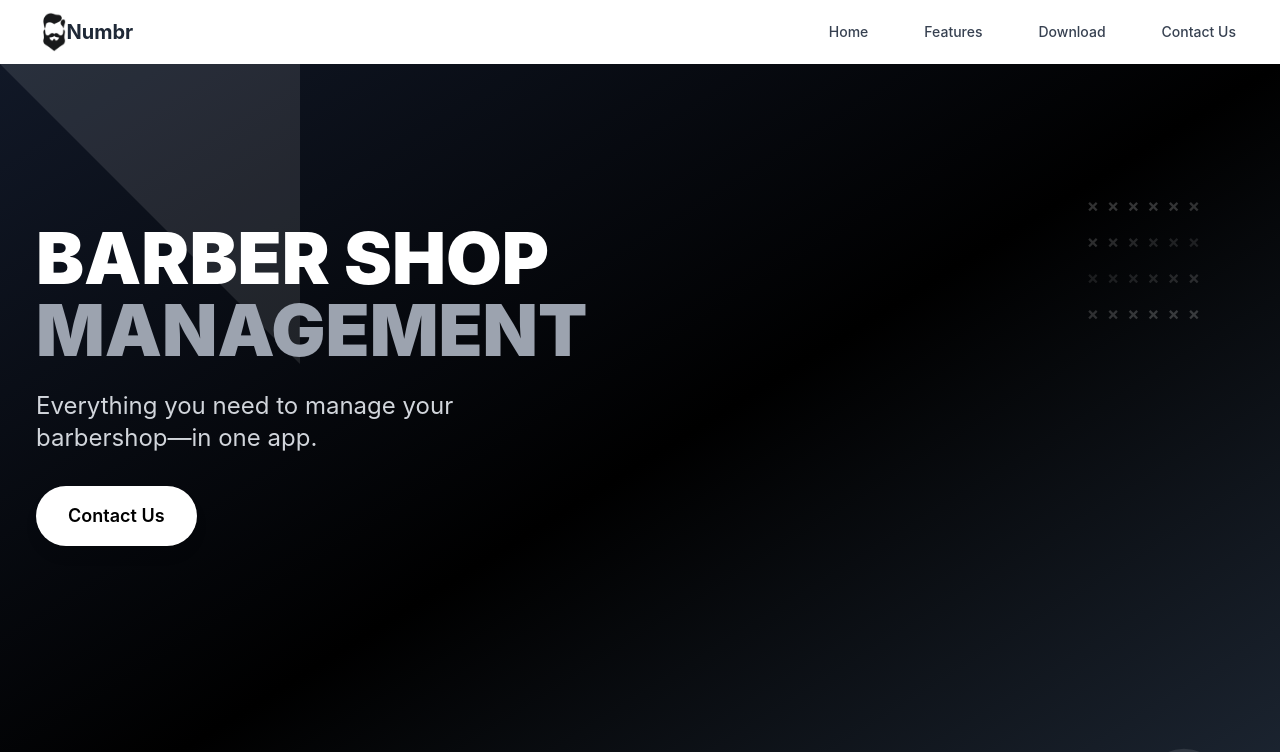
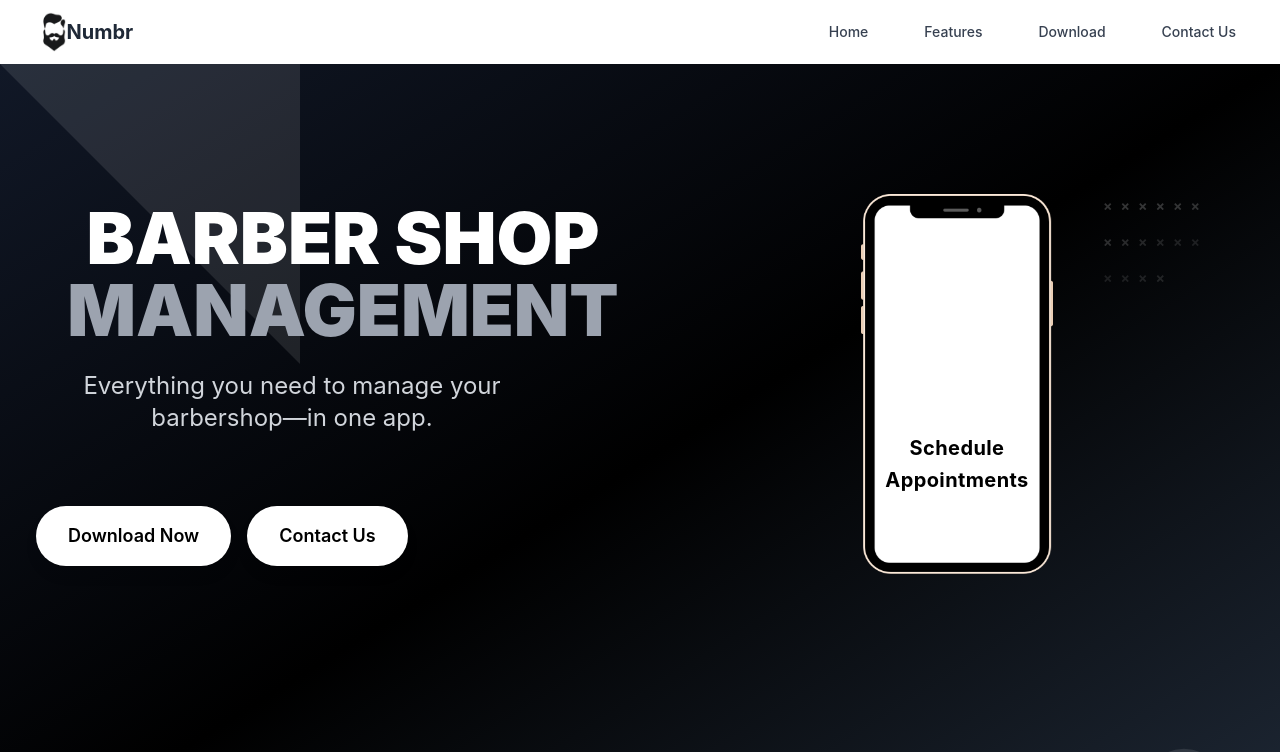
Before and after one commit to himanshuu932/Numbr-admin, a React (Create React App) app in the folder client/: page / in a window 1280 px wide. Shown: the top 752 px of the page. Built offline with nearby package versions, Linux system fonts and the light colour scheme.

Commit message:
hero section enhanced

```diff
--- a/client/src/general/Hero.jsx
+++ b/client/src/general/Hero.jsx
@@ -3,31 +3,85 @@
 import { useState, useEffect } from "react"
 
 const slides = [
-  { src: "/icon2.png", caption: "Schedule Appointments" },
-  { src: "/icon2.png", caption: "Manage Payments" },
-  { src: "/icon2.png", caption: "Customer Profiles" },
-  { src: "/icon2.png", caption: "Track Reviews" },
-  { src: "/icon2.png", caption: "Analytics Dashboard" },
-  { src: "/icon2.png", caption: "Team Collaboration" },
+  {
+    src: "/icon2.png",
+    caption: "Schedule Appointments",
+    lines: ["Schedule", "Appointments"],
+  },
+  {
+    src: "/icon2.png",
+    caption: "Manage Payments",
+    lines: ["Manage", "Payments"],
+  },
+  {
+    src: "/icon2.png",
+    caption: "Customer Profiles",
+    lines: ["Customer", "Profiles"],
+  },
+  {
+    src: "/icon2.png",
+    caption: "Track Reviews",
+    lines: ["Track", "Reviews"],
+  },
+  {
+    src: "/icon2.png",
+    caption: "Analytics Dashboard",
+    lines: ["Analytics", "Dashboard"],
+  },
+  {
+    src: "/icon2.png",
+    caption: "Team Collaboration",
+    lines: ["Team", "Collaboration"],
+  },
 ]
 
 export default function HeroSection() {
   const [hoveredButton, setHoveredButton] = useState(null)
   const [current, setCurrent] = useState(0)
   const [animationPhase, setAnimationPhase] = useState("entering")
-  const [showText, setShowText] = useState(false)
+  const [showFirstLine, setShowFirstLine] = useState(false)
+  const [showSecondLine, setShowSecondLine] = useState(false)
+  const [firstLineComplete, setFirstLineComplete] = useState(false)
+
+  // Set document title for React.js
+  useEffect(() => {
+    document.title = "Barber Shop Management - Todo lo que necesitas para gestionar tu barbería"
+
+    // Set meta description
+    const metaDescription = document.querySelector('meta[name="description"]')
+    if (metaDescription) {
+      metaDescription.setAttribute("content", "Gestión completa de barbería en una sola aplicación")
+    } else {
+      const meta = document.createElement("meta")
+      meta.name = "description"
+      meta.content = "Gestión completa de barbería en una sola aplicación"
+      document.getElementsByTagName("head")[0].appendChild(meta)
+    }
+  }, [])
 
   useEffect(() => {
     setAnimationPhase("entering")
-    setShowText(false)
+    setShowFirstLine(false)
+    setShowSecondLine(false)
+    setFirstLineComplete(false)
 
     const enterDuration = 1500
-    const pauseDuration = 2000
+    const pauseDuration = 3000 // Increased to accommodate two-line typing
     const exitDuration = 1500
 
-    const textTimer = setTimeout(() => {
-      setShowText(true)
+    // Start first line typing when phone reaches center
+    const firstLineTimer = setTimeout(() => {
+      setShowFirstLine(true)
     }, enterDuration / 2)
+
+    // Start second line typing after first line completes
+    const secondLineTimer = setTimeout(
+      () => {
+        setFirstLineComplete(true)
+        setShowSecondLine(true)
+      },
+      enterDuration / 2 + 1200,
+    ) // 1.2s for first line to complete
 
     const pauseTimer = setTimeout(() => {
       setAnimationPhase("paused")
@@ -48,7 +102,8 @@ export default function HeroSection() {
     )
 
     return () => {
-      clearTimeout(textTimer)
+      clearTimeout(firstLineTimer)
+      clearTimeout(secondLineTimer)
       clearTimeout(pauseTimer)
       clearTimeout(exitTimer)
       clearTimeout(nextTimer)
@@ -65,20 +120,21 @@ export default function HeroSection() {
   }
 
   return (
-    <section className="relative bg-black text-white max-h-screen overflow-hidden">
+    <>
+      <section className="relative bg-black text-white min-h-screen overflow-hidden">
         {/* Enhanced Background with Gradients */}
         <div className="absolute inset-0 bg-gradient-to-br from-gray-900 via-black to-gray-800"></div>
 
         {/* Diagonal Edge */}
-      <div className="absolute top-0 left-0 w-0 h-0 border-l-[300px] border-l-transparent border-t-[300px] border-t-white opacity-10"></div>
+        <div className="absolute top-0 left-0 w-0 h-0 border-l-[200px] md:border-l-[300px] border-l-transparent border-t-[200px] md:border-t-[300px] border-t-white opacity-10"></div>
 
         {/* Decorative X Clusters */}
-      <div className="absolute top-32 right-20 opacity-20">
-        <div className="grid grid-cols-6 gap-2">
-          {Array.from({ length: 24 }).map((_, i) => (
+        <div className="absolute top-16 md:top-32 right-10 md:right-20 opacity-20">
+          <div className="grid grid-cols-4 md:grid-cols-6 gap-1 md:gap-2">
+            {Array.from({ length: 16 }).map((_, i) => (
               <div
                 key={i}
-              className="text-white text-lg font-bold animate-pulse"
+                className="text-white text-sm md:text-lg font-bold animate-pulse"
                 style={{ animationDelay: `${i * 0.1}s` }}
               >
                 ×
@@ -88,7 +144,7 @@ export default function HeroSection() {
         </div>
 
         {/* Diagonal Drip Shapes */}
-      <div className="absolute bottom-0 right-0 w-96 h-96 opacity-10">
+        <div className="absolute bottom-0 right-0 w-48 h-48 md:w-96 md:h-96 opacity-10">
           <svg viewBox="0 0 200 200" className="w-full h-full">
             <path d="M0,200 Q50,120 100,200 Q150,80 200,200 L200,200 L0,200 Z" fill="white" />
             <path d="M20,200 Q70,140 120,200 Q170,100 200,200" fill="none" stroke="white" strokeWidth="2" />
@@ -96,24 +152,38 @@ export default function HeroSection() {
         </div>
 
         {/* Main Content Container */}
-      <div className="relative z-10 container mx-auto px-4 flex flex-col lg:flex-row items-center justify-between min-h-screen py-12">
+        <div className="relative z-10 container mx-auto px-4 flex flex-col lg:flex-row items-center justify-between min-h-screen py-4 md:py-8">
           {/* Left Side - Content */}
-        <div className="flex flex-col justify-center flex-1 max-w-2xl mb-40 ml-5">
+          <div className="flex flex-col justify-center flex-1 max-w-2xl mb-4 lg:mb-40 ml-0 lg:ml-5 text-center lg:text-left order-2 lg:order-1">
             {/* Main Headline */}
-          <h1 className="text-5xl md:text-7xl font-black leading-none mb-6">
+            <h1 className="text-4xl sm:text-5xl md:text-6xl lg:text-7xl font-black leading-none mb-3 md:mb-6">
               BARBER SHOP
               <br />
               <span className="text-gray-400">MANAGEMENT</span>
             </h1>
 
-          <p className="text-xl md:text-2xl text-gray-300 mb-8 max-w-lg">
+            <p className="text-lg sm:text-xl md:text-2xl lg:text-2xl text-gray-300 mb-6 md:mb-10 max-w-lg mx-auto lg:mx-0">
               Everything you need to manage your barbershop—in one app.
             </p>
 
+            {/* Button Container */}
+            <div className="flex flex-row gap-2 sm:gap-4 items-center justify-center lg:justify-start mt-4 md:mt-8">
               <button
-            className={`px-8 py-4 rounded-full text-lg font-semibold transition-all duration-300 shadow-lg w-fit ${
+                className={`px-4 sm:px-6 md:px-8 py-3 md:py-4 rounded-full text-base md:text-lg font-semibold transition-all duration-300 shadow-lg w-auto flex-1 sm:flex-none sm:w-fit ${
+                  hoveredButton === "download"
+                    ? "bg-black text-white border-2 border-white shadow-white/20 scale-105"
+                    : "bg-white text-black hover:bg-gray-100 hover:shadow-xl"
+                }`}
+                onMouseEnter={() => setHoveredButton("download")}
+                onMouseLeave={() => setHoveredButton(null)}
+              >
+                Download Now
+              </button>
+
+              <button
+                className={`px-4 sm:px-6 md:px-8 py-3 md:py-4 rounded-full text-base md:text-lg font-semibold transition-all duration-300 shadow-lg w-auto flex-1 sm:flex-none sm:w-fit ${
                   hoveredButton === "contact"
-                ? "bg-black text-white border-2 border-white shadow-white/20"
+                    ? "bg-black text-white border-2 border-white shadow-white/20 scale-105"
                     : "bg-white text-black hover:bg-gray-100 hover:shadow-xl"
                 }`}
                 onMouseEnter={() => setHoveredButton("contact")}
@@ -122,16 +192,30 @@ export default function HeroSection() {
                 Contact Us
               </button>
             </div>
+          </div>
 
           {/* Right Side - Animation */}
-        <div className="flex justify-center items-center flex-1 mt-12 lg:mt-60">
-          <div className="relative w-96 h-96">
-            <div className="absolute top-1/2 left-1/2 transform -translate-x-1/2 translate-y-16 z-10 text-center">
-              {showText && (
-                <h2 className="text-2xl md:text-3xl w-fit-content font-semibold text-white typing-text whitespace-nowrap">
-                  {currentSlide.caption}
-                </h2>
+          <div className="flex justify-center items-center flex-1 mb-2 lg:mb-0 lg:mt-60 order-1 lg:order-2">
+            <div className="relative w-80 h-80 sm:w-96 sm:h-96 md:w-[28rem] md:h-[28rem] lg:w-96 lg:h-96">
+              {/* Text overlay positioned inside the phone */}
+              <div
+                className="absolute top-1/2 left-1/2 transform -translate-x-1/2 z-20 text-center phone-text-position"
+                style={{
+                  transform: "translate(-50%, -50%) translateY(-8px)",
+                }}
+              >
+                <div className="flex flex-col items-center space-y-1">
+                  {showFirstLine && (
+                    <div className="typing-text-line-1 text-base sm:text-lg md:text-xl lg:text-xl font-semibold text-black">
+                      {currentSlide.lines[0]}
+                    </div>
                   )}
+                  {showSecondLine && (
+                    <div className="typing-text-line-2 text-base sm:text-lg md:text-xl lg:text-xl font-semibold text-black">
+                      {currentSlide.lines[1]}
+                    </div>
+                  )}
+                </div>
               </div>
 
               <div className="absolute top-1/2 left-1/2 transform -translate-x-1/2 -translate-y-1/2">
@@ -146,20 +230,242 @@ export default function HeroSection() {
           </div>
         </div>
 
-      <style jsx>{`
+        <style jsx>
+          {`
+  /* Extra Small Mobile - 480px and below */
+@media (max-width: 480px) {
+  .arc-image {
+    width: 160px;
+    height: 320px;
+    transform-origin: 50% 260px;
+  }
+
+  .arc-image.entering {
+    animation: enterArcXsMobile 1.5s cubic-bezier(0.25, 0.46, 0.45, 0.94) forwards;
+  }
+
+  .arc-image.paused {
+    transform: rotate(0deg) translateY(-5px);
+  }
+
+  .arc-image.exiting {
+    animation: exitArcXsMobile 1.5s cubic-bezier(0.55, 0.06, 0.68, 0.19) forwards;
+  }
+
+  @keyframes enterArcXsMobile {
+    from {
+      transform: rotate(-90deg) translateY(-5px);
+      opacity: 0;
+      scale: 0.8;
+    }
+    to {
+      transform: rotate(0deg) translateY(-5px);
+      opacity: 1;
+      scale: 1;
+    }
+  }
+
+  @keyframes exitArcXsMobile {
+    from {
+      transform: rotate(0deg) translateY(-5px);
+      opacity: 1;
+      scale: 1;
+    }
+    to {
+      transform: rotate(90deg) translateY(-5px);
+      opacity: 0;
+      scale: 0.8;
+    }
+  }
+
+  .phone-text-position {
+    transform: translate(-50%, -50%) translateY(100px) !important;
+  }
+
+  .typing-text-line-1,
+  .typing-text-line-2 {
+    max-width: 140px;
+    font-size: 0.875rem !important;
+  }
+}
+
+/* Mobile Arc Animation - Bigger phone */
+@media (min-width: 481px) and (max-width: 639px) {
+
+
+    .arc-image.entering {
+      animation: enterArcMobile 1.5s cubic-bezier(0.25, 0.46, 0.45, 0.94) forwards;
+    }
+
+    .arc-image.paused {
+      transform: rotate(0deg) translateY(40px);
+    }
+
+    .arc-image.exiting {
+      animation: exitArcMobile 1.5s cubic-bezier(0.55, 0.06, 0.68, 0.19) forwards;
+    }
+
+    @keyframes enterArcMobile {
+      from {
+        transform: rotate(-90deg) translateY(40px);
+        opacity: 0;
+        scale: 0.8;
+      }
+      to {
+        transform: rotate(0deg) translateY(40px);
+        opacity: 1;
+        scale: 1;
+      }
+    }
+
+    @keyframes exitArcMobile {
+      from {
+        transform: rotate(0deg) translateY(40px);
+        opacity: 1;
+        scale: 1;
+      }
+      to {
+        transform: rotate(90deg) translateY(40px);
+        opacity: 0;
+        scale: 0.8;
+      }
+    }
+
+    .phone-text-position {
+      transform: translate(-50%, -50%) translateY(160px) !important;
+    }
+
+    .typing-text-line-1,
+    .typing-text-line-2 {
+      max-width: 160px;
+      font-size: 1rem !important;
+    }
+  }
+
+  /* Small Mobile (sm) */
+  @media (min-width: 640px) and (max-width: 767px) {
+    .arc-image {
+      width: 200px;
+      height: 400px;
+      transform-origin: 50% 320px;
+    }
+
+    .arc-image.entering {
+      animation: enterArcSmMobile 1.5s cubic-bezier(0.25, 0.46, 0.45, 0.94) forwards;
+    }
+
+    .arc-image.paused {
+      transform: rotate(0deg) translateY(0px);
+    }
+
+    .arc-image.exiting {
+      animation: exitArcSmMobile 1.5s cubic-bezier(0.55, 0.06, 0.68, 0.19) forwards;
+    }
+
+    @keyframes enterArcSmMobile {
+      from {
+        transform: rotate(-90deg) translateY(0px);
+        opacity: 0;
+        scale: 0.8;
+      }
+      to {
+        transform: rotate(0deg) translateY(0px);
+        opacity: 1;
+        scale: 1;
+      }
+    }
+
+    @keyframes exitArcSmMobile {
+      from {
+        transform: rotate(0deg) translateY(0px);
+        opacity: 1;
+        scale: 1;
+      }
+      to {
+        transform: rotate(90deg) translateY(0px);
+        opacity: 0;
+        scale: 0.8;
+      }
+    }
+
+    .phone-text-position {
+      transform: translate(-50%, -50%) translateY(120px) !important;
+    }
+
+    .typing-text-line-1,
+    .typing-text-line-2 {
+      max-width: 180px;
+      font-size: 1.125rem !important;
+    }
+  }
+
+  /* Tablet Arc Animation - Bigger phone */
+  @media (min-width: 768px) and (max-width: 1023px) {
+    .arc-image {
+      width: 220px;
+      height: 440px;
+      transform-origin: 50% 380px;
+    }
+
+    .arc-image.entering {
+      animation: enterArcTablet 1.5s cubic-bezier(0.25, 0.46, 0.45, 0.94) forwards;
+    }
+
+    .arc-image.paused {
+      transform: rotate(0deg) translateY(-30px);
+    }
+
+    .arc-image.exiting {
+      animation: exitArcTablet 1.5s cubic-bezier(0.55, 0.06, 0.68, 0.19) forwards;
+    }
+
+    @keyframes enterArcTablet {
+      from {
+        transform: rotate(-90deg) translateY(-30px);
+        opacity: 0;
+        scale: 0.8;
+      }
+      to {
+        transform: rotate(0deg) translateY(-30px);
+        opacity: 1;
+        scale: 1;
+      }
+    }
+
+    @keyframes exitArcTablet {
+      from {
+        transform: rotate(0deg) translateY(-30px);
+        opacity: 1;
+        scale: 1;
+      }
+      to {
+        transform: rotate(90deg) translateY(-30px);
+        opacity: 0;
+        scale: 0.8;
+      }
+    }
+
+    .phone-text-position {
+      transform: translate(-50%, -50%) translateY(100px) !important;
+    }
+
+    .typing-text-line-1,
+    .typing-text-line-2 {
+      max-width: 200px;
+      font-size: 1.25rem !important;
+    }
+  }
+
+  /* Desktop Arc Animation */
+  @media (min-width: 1024px) {
     .arc-image {
       width: 192px;
       height: 380px;
-          border-radius: 1.5rem;
-          transform-origin: 50% 200px;
-          box-shadow: 0 20px 40px rgba(0, 0, 0, 0.3);
-          border: 2px solid rgba(255, 255, 255, 0.1);
-          backdrop-filter: blur(10px);
-          transition: all 0.3s ease;
+      transform-origin: 50% 400px;
     }
 
     .arc-image.entering {
-          animation: enterArc 1.5s cubic-bezier(0.25, 0.46, 0.45, 0.94) forwards;
+      animation: enterArcDesktop 1.5s cubic-bezier(0.25, 0.46, 0.45, 0.94) forwards;
     }
 
     .arc-image.paused {
@@ -167,10 +473,10 @@ export default function HeroSection() {
     }
 
     .arc-image.exiting {
-          animation: exitArc 1.5s cubic-bezier(0.55, 0.06, 0.68, 0.19) forwards;
+      animation: exitArcDesktop 1.5s cubic-bezier(0.55, 0.06, 0.68, 0.19) forwards;
     }
 
-        @keyframes enterArc {
+    @keyframes enterArcDesktop {
       from {
         transform: rotate(-90deg) translateY(-200px);
         opacity: 0;
@@ -183,7 +489,7 @@ export default function HeroSection() {
       }
     }
 
-        @keyframes exitArc {
+    @keyframes exitArcDesktop {
       from {
         transform: rotate(0deg) translateY(-200px);
         opacity: 1;
@@ -196,93 +502,58 @@ export default function HeroSection() {
       }
     }
 
-        .typing-text {
+    .phone-text-position {
+      transform: translate(-50%, -50%) translateY(-120px) !important;
+    }
+
+    .typing-text-line-1,
+    .typing-text-line-2 {
+      max-width: 300px;
+      font-size: 1.25rem !important;
+    }
+  }
+
+  /* Typing Text Animations */
+  .typing-text-line-1 {
     display: inline-block;
     white-space: nowrap;
     overflow: hidden;
-          border-right: 3px solid #ffffff;
-          animation:
-            typing 2s steps(20, end) forwards,
-            blink 1.2s step-end infinite;
-          color: #ffffff;
-          font-weight: 600;
+    animation: typing-line-1 1.2s steps(15, end) forwards;
+    color: #000000;
+    font-weight: 700;
     letter-spacing: 0.02em;
-          max-width: 400px;
   }
 
-        @keyframes typing {
+  .typing-text-line-2 {
+    display: inline-block;
+    white-space: nowrap;
+    overflow: hidden;
+    animation: typing-line-2 1.2s steps(15, end) forwards;
+    color: #000000;
+    font-weight: 700;
+    letter-spacing: 0.02em;
+  }
+
+  @keyframes typing-line-1 {
     from {
       width: 0;
-            opacity: 0.8;
     }
     to {
       width: 100%;
-            opacity: 1;
     }
   }
 
-        @keyframes blink {
-          0%, 45% {
-            border-color: #ffffff;
-            opacity: 1;
+  @keyframes typing-line-2 {
+    from {
+      width: 0;
     }
-          46%, 100% {
-            border-color: transparent;
-            opacity: 0.7;
+    to {
+      width: 100%;
     }
   }
-
-        @media (max-width: 1024px) {
-          .arc-image {
-            width: 80px;
-            height: 150px;
-            transform-origin: 50% 170px;
-          }
-
-          .arc-image.entering {
-            animation: enterArcMobile 1.5s cubic-bezier(0.25, 0.46, 0.45, 0.94) forwards;
-          }
-
-          .arc-image.paused {
-            transform: rotate(0deg) translateY(-170px);
-          }
-
-          .arc-image.exiting {
-            animation: exitArcMobile 1.5s cubic-bezier(0.55, 0.06, 0.68, 0.19) forwards;
-          }
-
-          .typing-text {
-            font-size: 1.5rem;
-            max-width: 350px;
-          }
-
-          @keyframes enterArcMobile {
-            from {
-              transform: rotate(-90deg) translateY(-170px);
-              opacity: 0;
-              scale: 0.8;
-            }
-            to {
-              transform: rotate(0deg) translateY(-170px);
-              opacity: 1;
-              scale: 1;
-            }
-          }
-
-          @keyframes exitArcMobile {
-            from {
-              transform: rotate(0deg) translateY(-170px);
-              opacity: 1;
-              scale: 1;
-            }
-            to {
-              transform: rotate(90deg) translateY(-170px);
-              opacity: 0;
-              scale: 0.8;
-            }
-          }
-        }
-      `}</style>
+`}
+        </style>
       </section>
+    </>
   )
 }
```
Lines whose indentation alone changed are shown as unchanged.
